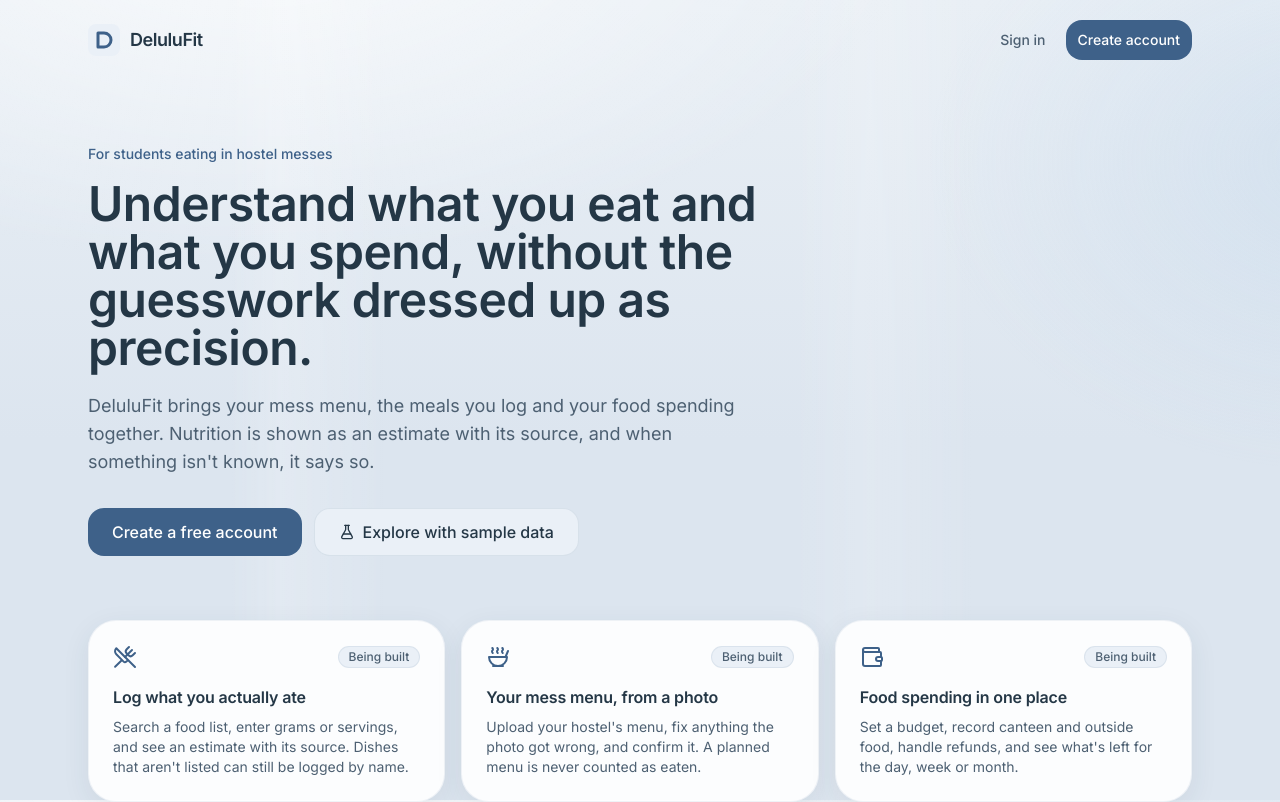
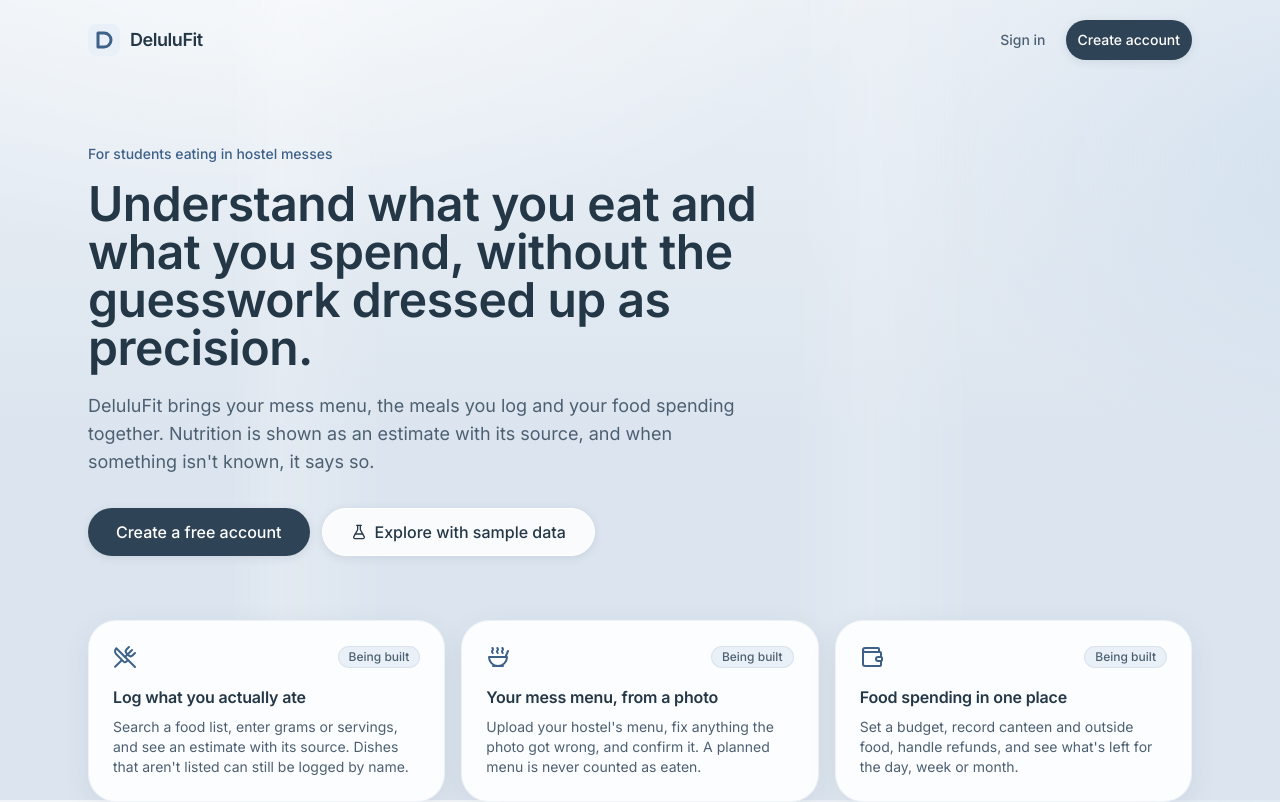
Before and after one commit to riyagoyal08010-glitch/DeluluFit, a React (Vite) app in the folder frontend/: page / in a window 1280 px wide. Shown: the top 802 px of the page. Built offline with nearby package versions, Linux system fonts and the light colour scheme; no server answers.

Commit message:
feat(frontend): restyle buttons as pills with on-image variant
Co-Authored-By: Claude Opus 5.5 <noreply@anthropic.com>

```diff
--- a/frontend/src/components/ui/Button.tsx
+++ b/frontend/src/components/ui/Button.tsx
@@ -4,23 +4,26 @@ import { Link, type LinkProps } from "react-router-dom";
 
 import { cn } from "@/lib/cn";
 
-type Variant = "primary" | "secondary" | "ghost" | "danger";
+type Variant = "primary" | "secondary" | "ghost" | "danger" | "onImage";
 type Size = "sm" | "md" | "lg";
 
 const base =
-  "inline-flex items-center justify-center gap-2 rounded-control font-medium transition-colors duration-150 " +
+  "inline-flex items-center justify-center gap-2 rounded-full font-medium transition-[background-color,color,box-shadow,transform] " +
+  "duration-150 active:scale-[0.98] " +
   "focus-visible:shadow-focus disabled:cursor-not-allowed disabled:opacity-50 select-none whitespace-nowrap";
 const variants: Record<Variant, string> = {
-  primary: "bg-accent text-ink-inverse hover:bg-accent-strong active:bg-accent-strong/90",
-  secondary: "bg-surface-raised text-ink border border-line/60 hover:bg-surface-raised/70 hover:border-line",
-  ghost: "text-ink-muted hover:text-ink hover:bg-surface-raised/60",
-  danger: "bg-danger/15 text-danger border border-danger/40 hover:bg-danger/25",
+  primary: "bg-action text-ink-inverse shadow-pill hover:bg-action-strong",
+  secondary: "bg-white/85 text-ink border border-white shadow-pill hover:bg-white",
+  ghost: "text-ink-muted hover:text-ink hover:bg-white/60",
+  danger: "bg-danger/10 text-danger border border-danger/30 hover:bg-danger/15",
+  // Over imagery only: dark glass keeps white text ≥ 4.5:1 (see index.css).
+  onImage: "glass-dark hover:bg-[rgb(36_55_70/0.72)]",
 };
 // Every size keeps at least a 40px touch target; md and lg meet 44px.
 const sizes: Record<Size, string> = {
   sm: "h-10 px-3 text-sm",
-  md: "h-11 px-4 text-sm",
-  lg: "h-12 px-6 text-base",
+  md: "h-11 px-5 text-sm",
+  lg: "h-12 px-7 text-base",
 };
 
 export function buttonClasses(variant: Variant = "primary", size: Size = "md", className?: string): string {
```
